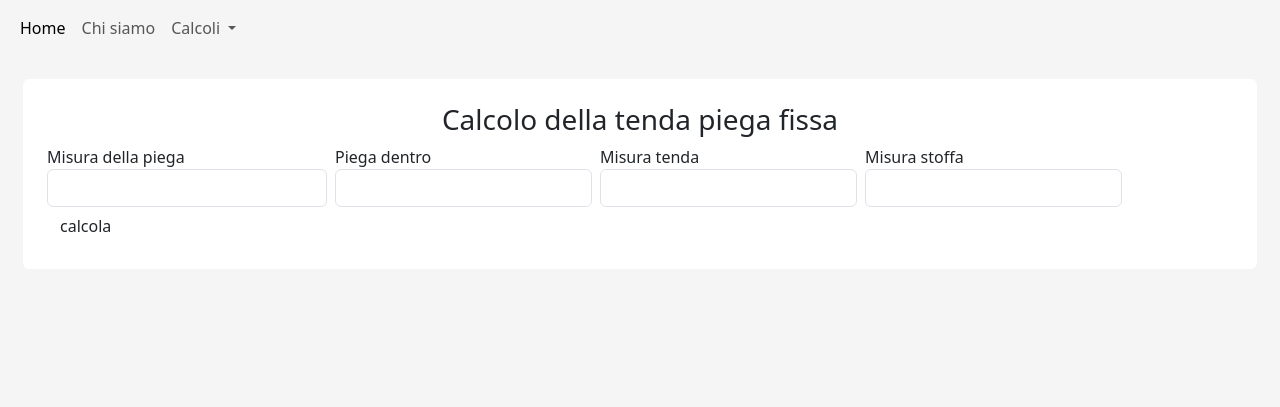
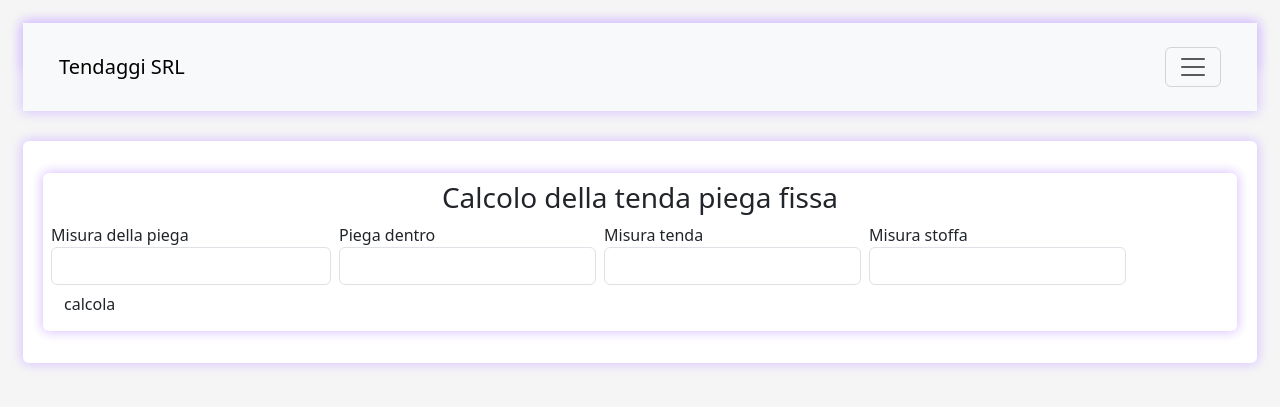
Before and after one commit to radik2019/calctende, a Django app: page /calcwave/ in a window 1280 px wide. Shown: the top 407 px of the page. Run offline with Django 4.2, Linux system fonts and the light colour scheme.

Commit message:
fix and refactoring templates

```diff
--- a/core/templates/fixed_fold.html
+++ b/core/templates/fixed_fold.html
@@ -27,9 +27,10 @@
 
 
         .timeline {
+
             width: 300%;
             max-width: 700px;
-            margin-left: auto;
+            margin-left: 25%;
             margin-right: auto;
             display: flex;
             flex-direction: column;
@@ -42,7 +43,7 @@
             display: flex;
             gap: 24px;
             & + * {
-                margin-top: 14px;
+                margin-top: 0;
             }
             & + .extra-space {
                 margin-top: 48px;
@@ -78,8 +79,8 @@
 
         .timeline-item-description {
             display: flex;
-            padding-top: 6px;
-            gap: 8px;
+            padding-top: 1px;
+            gap: 1px;
             color: var(--c-grey-400);
 
             img {
@@ -108,11 +109,11 @@
           {{ error_message }}
         </div>
     {% endif %}
-
-    <div class="card-body rounded-2">
+    <div class="row" >
+    <div class="card-body rounded-2 col-md-auto" style="box-shadow: 0 0 12px 1px #d7c1ff;">
         <h3 style="text-align: center">Calcolo della tenda piega fissa</h3>
         <form method="post" > {% csrf_token %}
-            <div class="row g-2">
+            <div class="row g-2" >
                 {% for i in form %}
                     <div class="col-md-auto">{{ i.label }}{{ i }}</div>
                 {% endfor %}
@@ -120,12 +121,13 @@
             <button type="submit" class="btn btn-default alert-info">calcola</button>
         </form>
     </div>
+</div>
 
 
     {% if result %}
 
          <div class="row">
-            <div class="card-body rounded-2 col-md-auto">
+            <div class="card-body rounded-2 col-md-auto" style="box-shadow: 0 0 12px 1px #d7c1ff;">
                 {% for value in result %}
                     <li class="timeline timeline-item" style=" line-height: 1px;  ">
                         <span class="timeline-item-icon | faded-icon">
@@ -140,44 +142,44 @@
                     </li>
                 {% endfor %}
             </div>
-            <div class="card-body rounded-2 col-3">
+            <div class="card-body rounded-2 col-3" style="margin: 8px; box-shadow: 0 0 12px 1px #d7c1ff;">
                 <table class="table table-borderless">
                     <thead>
                         <tr>
 
-                            <th scope="col">Descrizione</th>
-                            <th scope="col">Quantita`</th>
-                            <th scope="col">Unita` di misura</th>
+                            <th scope="col" style="font-size: 20px; text-align: right;">Descrizione</th>
+                            <th scope="col" style="font-size: 20px">Quantita`</th>
+                            <th scope="col" style="font-size: 20px">Unita` di misura</th>
                         </tr>
                     </thead>
                     <tbody>
                         <tr>
-                            <td>Numero pieghe:</td>
+                            <td style="font-size: 20px; text-align: right;">Numero pieghe:</td>
                             <td><b style="font-size: 20px">{{ info.fold_count }}</b></td>
                             <td>Pezzi</td>
                         </tr>
                         <tr>
-                            <td>Misura piega dentro:</td>
+                            <td style="font-size: 20px; text-align: right;">Misura piega dentro:</td>
                             <td><b style="font-size: 20px">{{ info.interior_fold }}</b></td>
                             <td>Centimetri</td>
                         </tr>
                         <tr>
-                            <td>Misura piega effettiva:</td>
+                            <td style="font-size: 20px; text-align: right;">Misura piega effettiva:</td>
                             <td><b style="font-size: 20px">{{ info.effective_fold }}</b></td>
                             <td>Centimetri</td>
                         </tr>
                         <tr>
-                            <td>Stoffa usata:</td>
-                            <td><b style="font-size: 20px; position:relative">{{ info.cloth_measure }}</b></td>
+                            <td style="font-size: 20px; text-align: right;">Stoffa usata:</td>
+                            <td><b style="font-size: 20px">{{ info.cloth_measure }}</b></td>
                             <td>Centimetri</td>
                         </tr>
                         <tr>
-                            <td>Largezza tendaggio:</td>
+                            <td style="font-size: 20px; text-align: right;">Largezza tendaggio:</td>
                             <td><b style="font-size: 20px">{{ info.awning_measure }}</b></td>
                             <td>Centimetri</td>
                         </tr>
                         <tr>
-                            <td>piega sovrapposta:</td>
+                            <td style="font-size: 20px; text-align: right;">piega sovrapposta:</td>
                             <td><b style="font-size: 20px">{{ info.folding_overlay }}</b></td>
                             <td>Centimetri</td>
                         </tr>
--- a/core/templates/index.html
+++ b/core/templates/index.html
@@ -12,45 +12,55 @@
         .card-body{
 
             background-color: #ffffff;
-            margin: 23px;
-            padding: 24px;
+            margin: 8px;
+            padding: 8px;
         }
     </style>
 
 
-    <nav class="navbar navbar-expand-lg ">
+
+  <div class="card-body rounded-2" style="box-shadow: 0 0 12px 1px #d7c1ff; margin: 23px;  padding: 24px;">
+    <nav class="navbar bg-light fixed-top" style="box-shadow: 0 0 12px 1px #d7c1ff; margin: 23px;  padding: 24px;">
       <div class="container-fluid">
-        <button class="navbar-toggler" type="button" data-bs-toggle="collapse" data-bs-target="#navbarScroll" aria-controls="navbarScroll" aria-expanded="false" aria-label="Toggle navigation">
+        <a class="navbar-brand" href="#">Tendaggi SRL</a>
+        <button class="navbar-toggler" type="button" data-bs-toggle="offcanvas" data-bs-target="#offcanvasNavbar" aria-controls="offcanvasNavbar">
           <span class="navbar-toggler-icon"></span>
         </button>
-        <div class="collapse navbar-collapse" id="navbarScroll">
-          <ul class="navbar-nav me-auto my-2 my-lg-0 navbar-nav-scroll" style="--bs-scroll-height: 100px;">
+        <div class="offcanvas offcanvas-end" tabindex="-1" id="offcanvasNavbar" aria-labelledby="offcanvasNavbarLabel">
+          <div class="offcanvas-header">
+            <h5 class="offcanvas-title" id="offcanvasNavbarLabel">Offcanvas</h5>
+            <button type="button" class="btn-close" data-bs-dismiss="offcanvas" aria-label="Close"></button>
+          </div>
+          <div class="offcanvas-body">
+            <ul class="navbar-nav justify-content-end flex-grow-1 pe-3">
               <li class="nav-item">
                 <a class="nav-link active" aria-current="page" href="{% url 'homepage' %}">Home</a>
               </li>
+
               <li class="nav-item">
                 <a class="nav-link" href="{% url 'who_we_are' %}">Chi siamo</a>
               </li>
               <li class="nav-item dropdown">
-              <a class="nav-link dropdown-toggle" href="#" id="navbarScrollingDropdown" role="button" data-bs-toggle="dropdown" aria-expanded="false">
+                <a class="nav-link dropdown-toggle" href="#" role="button" data-bs-toggle="dropdown" aria-expanded="false">
                   Calcoli
                 </a>
-              <ul class="dropdown-menu" aria-labelledby="navbarScrollingDropdown">
+                <ul class="dropdown-menu">
                   <li><a class="dropdown-item" href="{% url 'calcwave' %}">Piega fissa</a></li>
                   <li><a class="dropdown-item" href="{% url 'under_costruction' %}">Tenda a onda</a></li>
-                <li><hr class="dropdown-divider"></li>
-                <li><a class="dropdown-item" href="#">Something else here</a></li>
                 </ul>
               </li>
-
             </ul>
-
+            <form class="d-flex mt-3" role="search">
+              <input class="form-control me-2" type="search" placeholder="Search" aria-label="Search">
+              <button class="btn btn-outline-success" type="submit">Search</button>
+            </form>
+          </div>
         </div>
       </div>
     </nav>
-
-
-    <div class="content">
+  </div>
+  <br>
+  <div class="card-body rounded-2" style="box-shadow: 0 0 12px 1px #d7c1ff; margin: 23px;  padding: 24px;">
         {% block content %}
         {% endblock %}
     </div>
```
Lines whose indentation alone changed are shown as unchanged.
